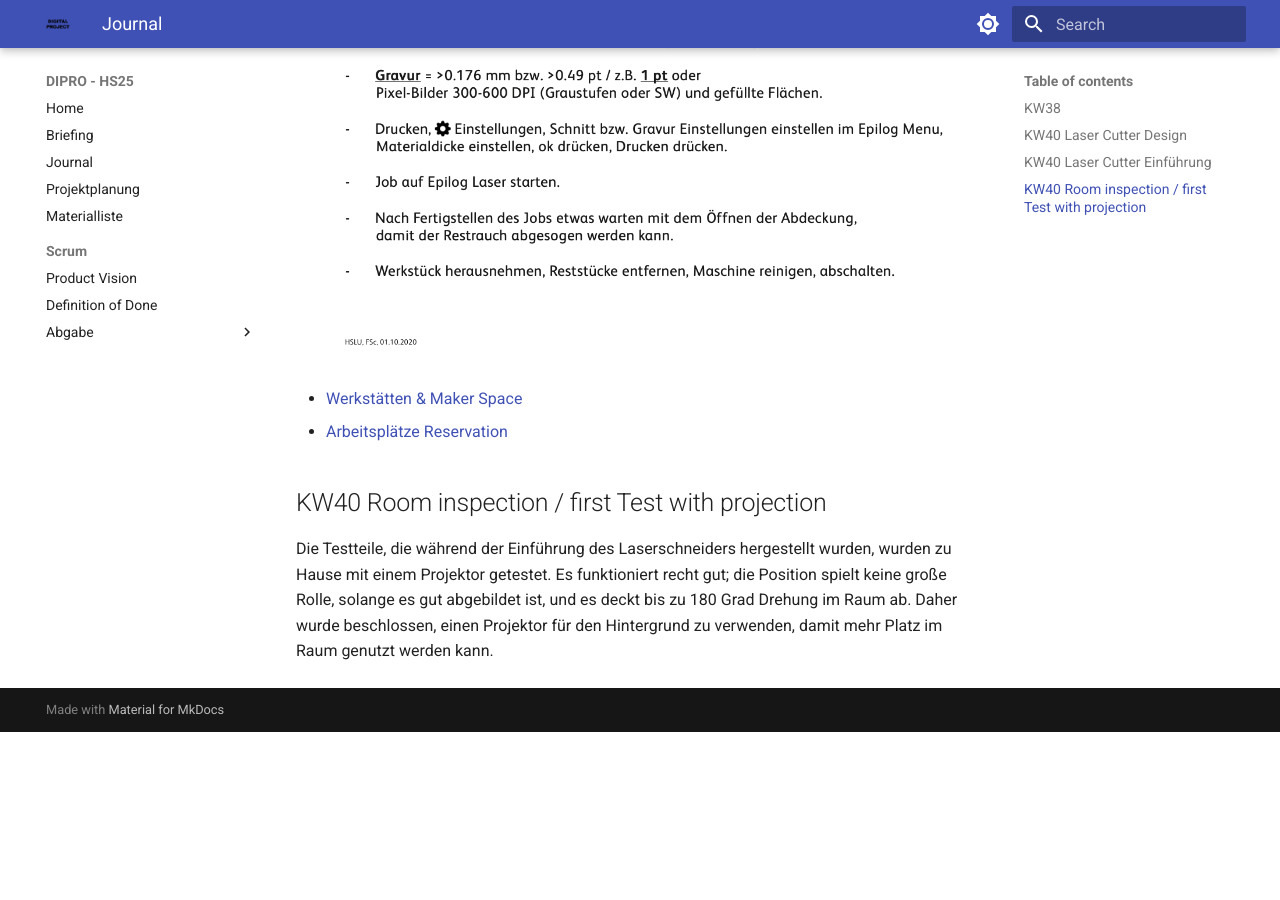
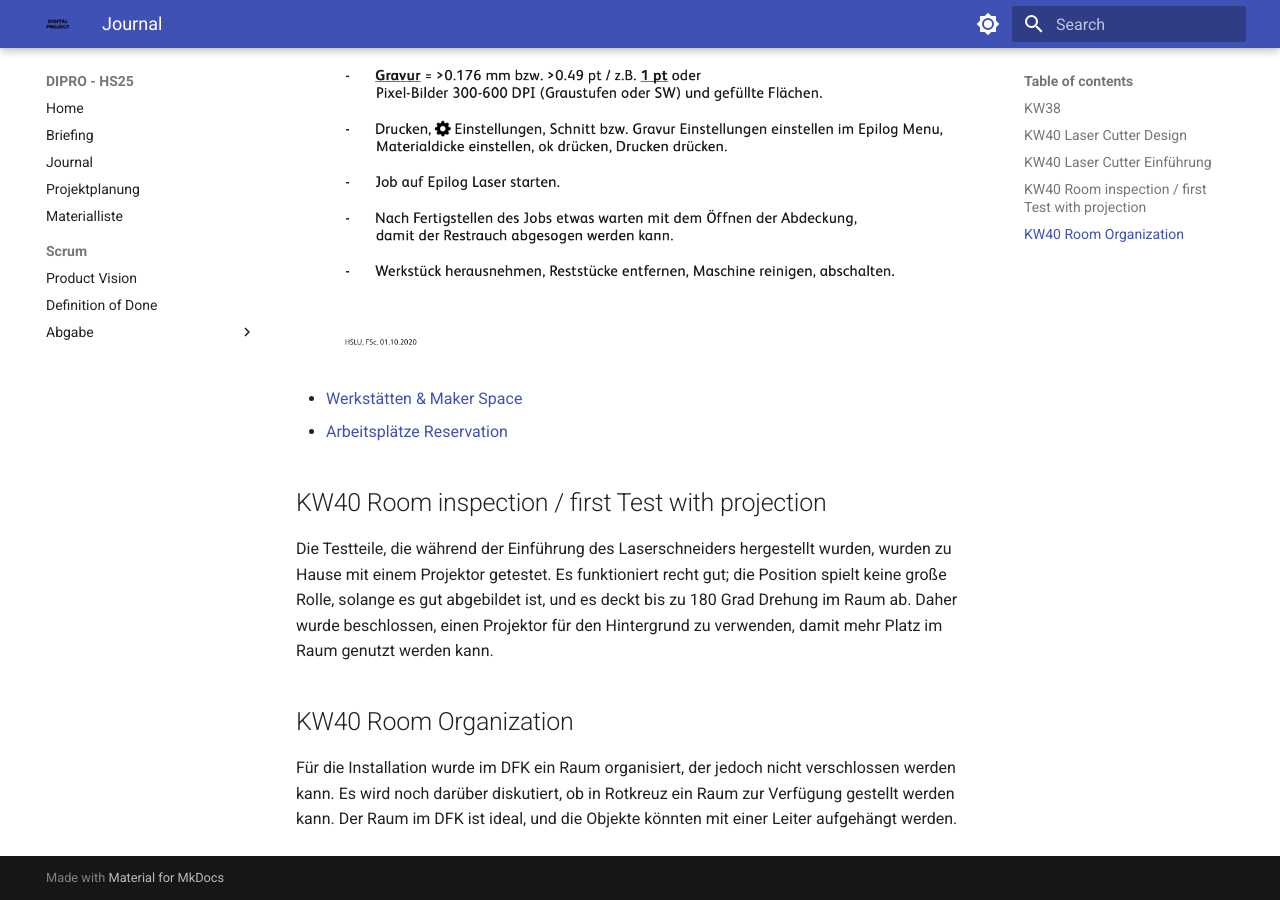
Before and after one commit to YanisDeplazes/dipro, an MkDocs documentation site: the page built from docs/journal/index.md, in a window 1280 px wide and 900 px high, scrolled down 2962 px. Built offline with MkDocs 1.6.1 and Material for MkDocs 9.7.7, drawn with Linux system fonts in a browser that asks for light colours; before the commit the page ends 3694 px from its top, so only the background shows below that.

Commit message:
add Room Organization

```diff
--- a/docs/journal/index.md
+++ b/docs/journal/index.md
@@ -37,3 +37,7 @@ Anbei die wichtigsten Infos für den Laser Cutter in Rotkreuz:
 ## KW40 Room inspection / first Test with projection
 
 Die Testteile, die während der Einführung des Laserschneiders hergestellt wurden, wurden zu Hause mit einem Projektor getestet. Es funktioniert recht gut; die Position spielt keine große Rolle, solange es gut abgebildet ist, und es deckt bis zu 180 Grad Drehung im Raum ab. Daher wurde beschlossen, einen Projektor für den Hintergrund zu verwenden, damit mehr Platz im Raum genutzt werden kann.
+
+## KW40 Room Organization
+
+Für die Installation wurde im DFK ein Raum organisiert, der jedoch nicht verschlossen werden kann. Es wird noch darüber diskutiert, ob in Rotkreuz ein Raum zur Verfügung gestellt werden kann. Der Raum im DFK ist ideal, und die Objekte könnten mit einer Leiter aufgehängt werden.
```
